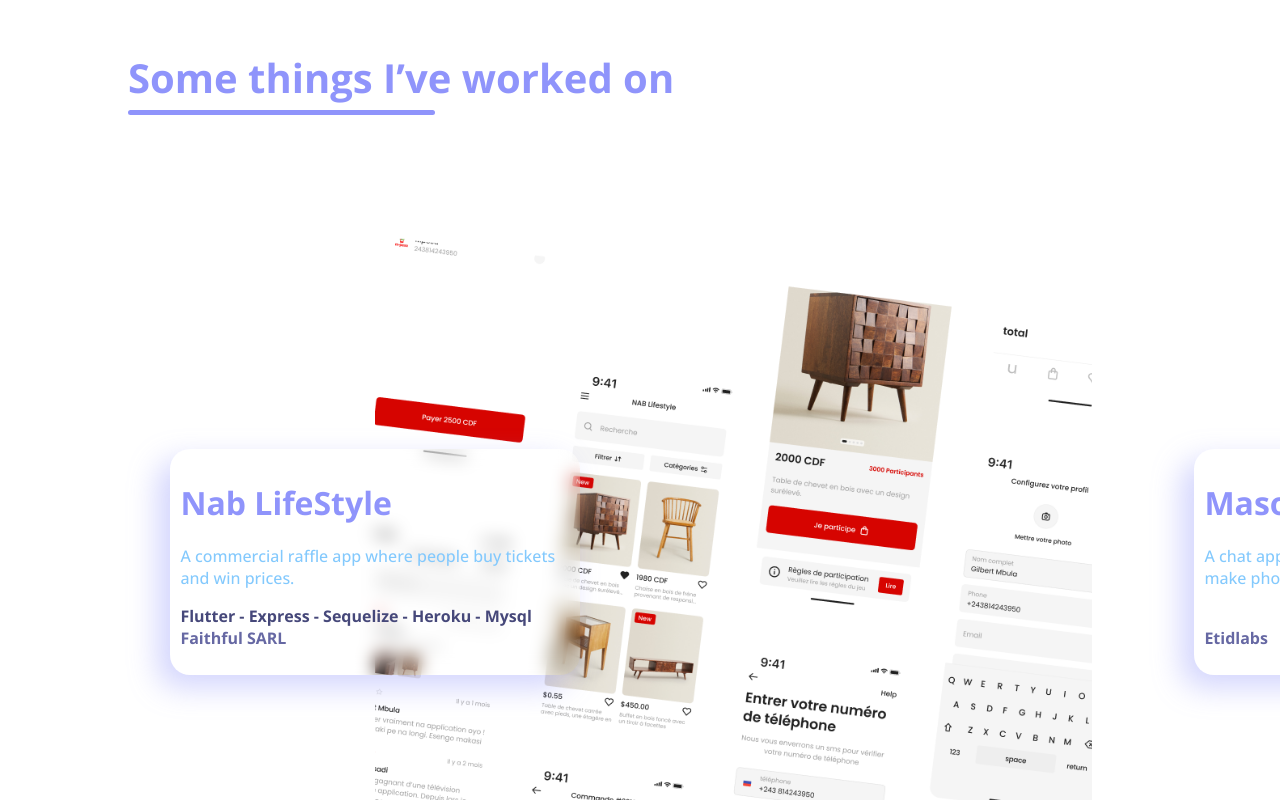
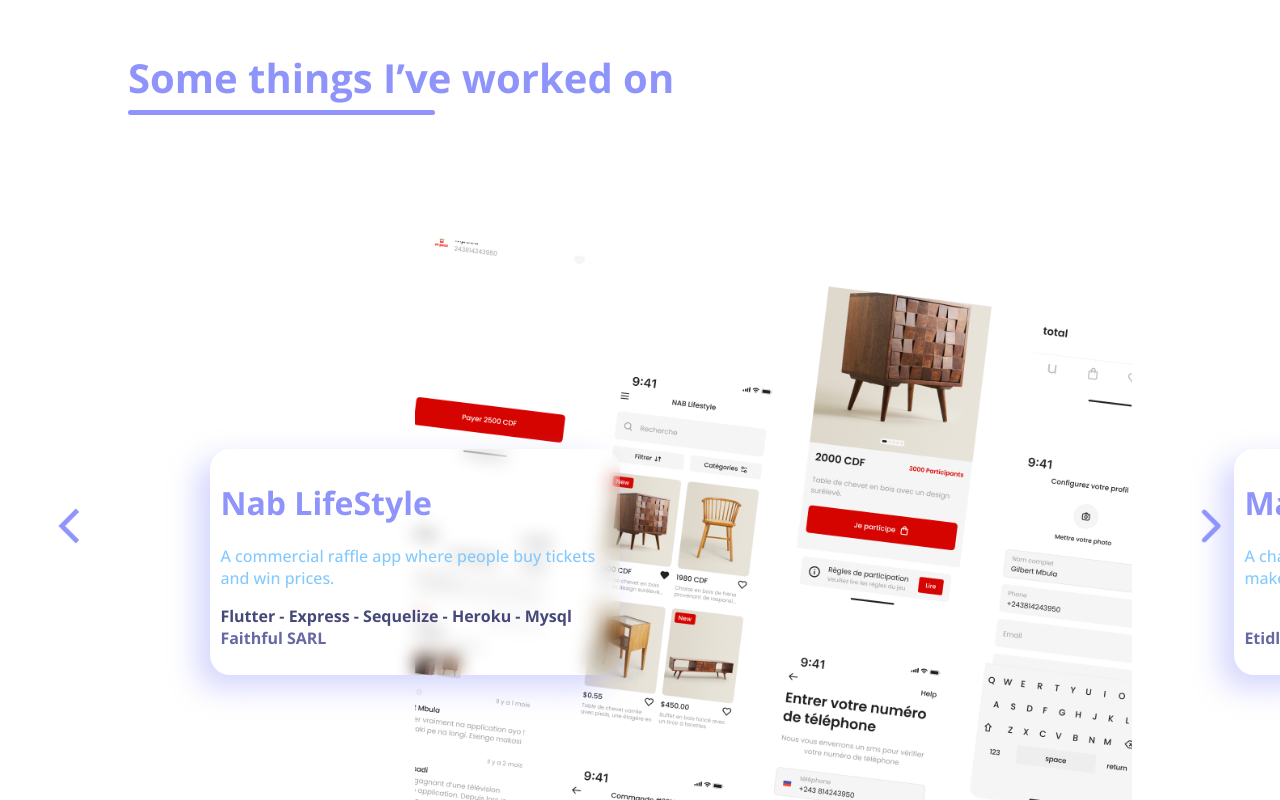
Before and after one commit to oseeshogun/Mon-portfolio, a Next.js app: page / in a window 1280 px wide. Shown: the part 920-1720 px from the top of the page. Built offline with nearby package versions, Linux system fonts and the light colour scheme.

Commit message:
Add Sliders Arrows to Projects

```diff
--- a/pages/components/Header/index.tsx
+++ b/pages/components/Header/index.tsx
@@ -2,7 +2,6 @@
 import Link from "next/link";
 import styles from "../../../styles/Header.module.css";
 import { SiLinkedin, SiGithub, SiMedium } from "react-icons/si";
-import { GiHamburgerMenu } from "react-icons/gi";
 
 const Header = ({ endTouched }: { endTouched: boolean }) => {
   return (
--- a/pages/components/Projects/index.tsx
+++ b/pages/components/Projects/index.tsx
@@ -1,15 +1,7 @@
-import {
-  DetailedHTMLProps,
-  Dispatch,
-  HTMLAttributes,
-  LegacyRef,
-  SetStateAction,
-  useEffect,
-  useRef,
-  useState,
-} from "react";
+import { Dispatch, SetStateAction, useEffect, useRef, useState } from "react";
 import styles from "../../../styles/Projects.module.css";
 import ProjectItem from "./ProjectItem";
+import { IoChevronForwardOutline, IoChevronBackSharp } from "react-icons/io5";
 
 function Projects({
   endTouched,
@@ -99,13 +91,13 @@
       if (listIsIntercepting && !endTouched) {
         // document.body.style.overflow = "hidden";
         // window.scrollTo(y)
-        window.scrollTo(0, fixY);
+        // window.scrollTo(0, fixY);
       }
 
       if (y > window.scrollY) {
         // console.log("scrolling up");
         // console.log("scrolling", event.pageYOffset);
-        if (endTouched) {
+        if (listIsIntercepting) {
           projectsListRef.current?.scrollBy(-10, 0);
         }
       } else {
@@ -123,7 +115,41 @@
       window.removeEventListener("scroll", handleNavigation);
       listProjects?.removeEventListener("scroll", onScroll);
     };
-  }, [y, listIsIntercepting, keepScroll, endTouched, fixY, fixYsetted, setEndTouched]);
+  }, [
+    y,
+    listIsIntercepting,
+    keepScroll,
+    endTouched,
+    fixY,
+    fixYsetted,
+    setEndTouched,
+  ]);
+
+  const getProportion = (): number => {};
+
+  const goBackward = () => {
+    const { scrollLeft, scrollWidth, clientWidth } =
+      projectsListRef.current as HTMLUListElement;
+    const width = scrollWidth - clientWidth;
+    const singleWidth = width / 3;
+    projectsListRef.current?.scrollBy({
+      top: 0,
+      left: -singleWidth,
+      behavior: "smooth",
+    });
+  };
+
+  const goForward = () => {
+    const { scrollLeft, scrollWidth, clientWidth } =
+      projectsListRef.current as HTMLUListElement;
+    const width = scrollWidth - clientWidth;
+    const singleWidth = width / 3;
+    projectsListRef.current?.scrollBy({
+      top: 0,
+      left: singleWidth,
+      behavior: "smooth",
+    });
+  };
 
   return (
     <div className={styles.container} id="projects">
@@ -132,7 +158,19 @@
         <div className={styles.underline}></div>
       </div>
 
-      <div className="projects">
+      <div className={styles.projects}>
+        <IoChevronBackSharp
+          className={styles.prevIcon}
+          color="#8f94fb"
+          size={50}
+          onClick={(e) => goBackward()}
+        />
+        <IoChevronForwardOutline
+          className={styles.nextIcon}
+          color="#8f94fb"
+          size={50}
+          onClick={(e) => goForward()}
+        />
         <ul className={styles.projectsList} ref={projectsListRef}>
           <li key={1}>
             <ProjectItem
--- a/styles/Projects.module.css
+++ b/styles/Projects.module.css
@@ -70,8 +70,12 @@
   z-index: -10;
 }
 
+.projects {
+  position: relative;
+}
+
 .projectsList {
-  width: 100;
+  width: 100%;
   display: flex;
   overflow-x: scroll;
   padding: 0 10%;
@@ -83,6 +87,62 @@
 
 .projectsList li {
   min-width: 80vw;
+}
+
+.nextIconsContainer {
+  display: flex;
+  align-items: center;
+}
+
+.nextIcon {
+  margin: 0;
+  padding: 0;
+  position: absolute;
+  top: 45%;
+  right: 20px;
+  z-index: 20;
+  cursor: pointer;
+  animation: 4s ease backAndForthNext infinite;
+}
+
+.prevIcon {
+  margin: 0;
+  padding: 0;
+  position: absolute;
+  top: 45%;
+  left: 20px;
+  z-index: 20;
+  cursor: pointer;
+  animation: 4s ease backAndForthPrev infinite;
+  animation-delay: 4s;
+}
+
+@keyframes backAndForthNext {
+  0% {
+    transform: translateX(25px);
+  }
+
+  50% {
+    transform: translateX(-25px);
+  }
+
+  100% {
+    transform: translateX(25px);
+  }
+}
+
+@keyframes backAndForthPrev {
+  0% {
+    transform: translateX(-25px);
+  }
+
+  50% {
+    transform: translateX(25px);
+  }
+
+  100% {
+    transform: translateX(-25px);
+  }
 }
 
 @media screen and (max-width: 768px) {
```
